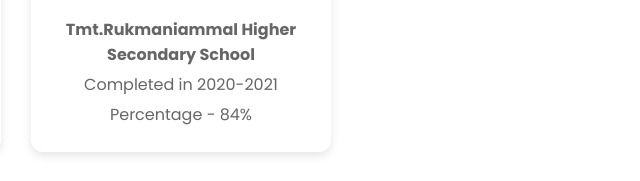
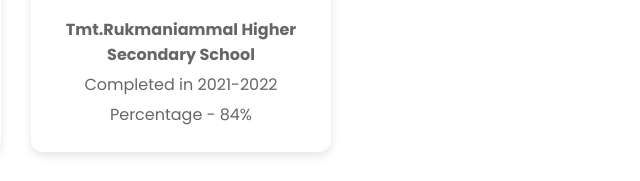
Before and after one commit to Madhavan-KMS/portfolio, a plain HTML site: page index.html in a window 1280 px wide. Shown: the part 2291-2472 px from the top of the page, 624-1264 px from the left. Drawn offline with nearby package versions, Linux system fonts and the light colour scheme.

Commit message:
Update index.html

```diff
--- a/index.html
+++ b/index.html
@@ -160,7 +160,7 @@
                 <img src="assets/img/school.jpg" alt="School Image">
                 <h3>Higher Secondary Education - HSC</h3>
                 <p><strong>Tmt.Rukmaniammal Higher Secondary School</strong></p>
-                <p>Completed in 2020-2021</p>
+                <p>Completed in 2021-2022</p>
                 <p>Percentage - 84%</p>
             </div>
         </div>
```
